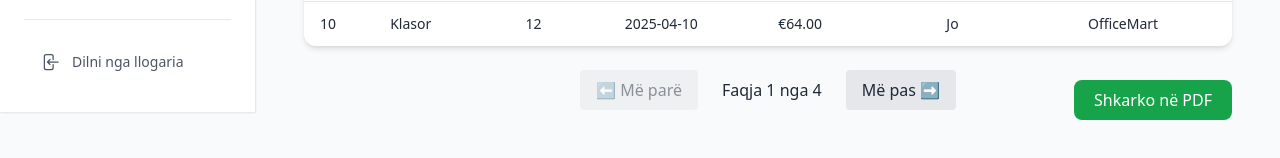
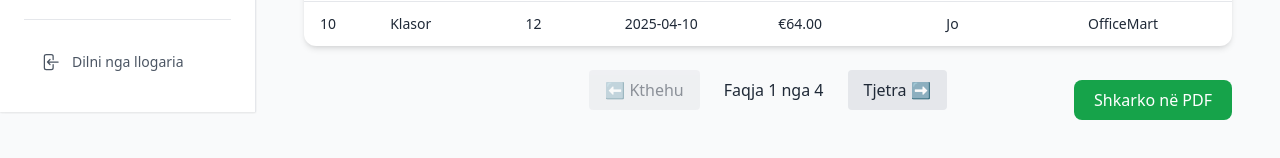
Before and after one commit to EdonFGashi/Financial_management_system_in_educational_institutions_FRONT_END, a React (Create React App) app: page /shkolla/porosite/historiku in a window 1280 px wide. Shown: the part 688-846 px from the top of the page. Built offline with nearby package versions, Linux system fonts and the light colour scheme.

Commit message:
detail fixes in historiku

```diff
--- a/src/pages/Shkolla/porosite/Historiku.tsx
+++ b/src/pages/Shkolla/porosite/Historiku.tsx
@@ -149,7 +149,7 @@ function Historiku() {
                             disabled={currentPage === 1}
                             className="px-4 py-2 rounded bg-gray-200 hover:bg-gray-300 disabled:opacity-50"
                         >
-                            ⬅️ Më parë
+                            ⬅️ Kthehu
                         </button>
                         <span className="px-4 py-2 font-medium">Faqja {currentPage} nga {totalPages}</span>
                         <button
@@ -157,7 +157,7 @@ function Historiku() {
                             disabled={currentPage === totalPages}
                             className="px-4 py-2 rounded bg-gray-200 hover:bg-gray-300 disabled:opacity-50"
                         >
-                            Më pas ➡️
+                            Tjetra ➡️
                         </button>
                     </div>
 
```
